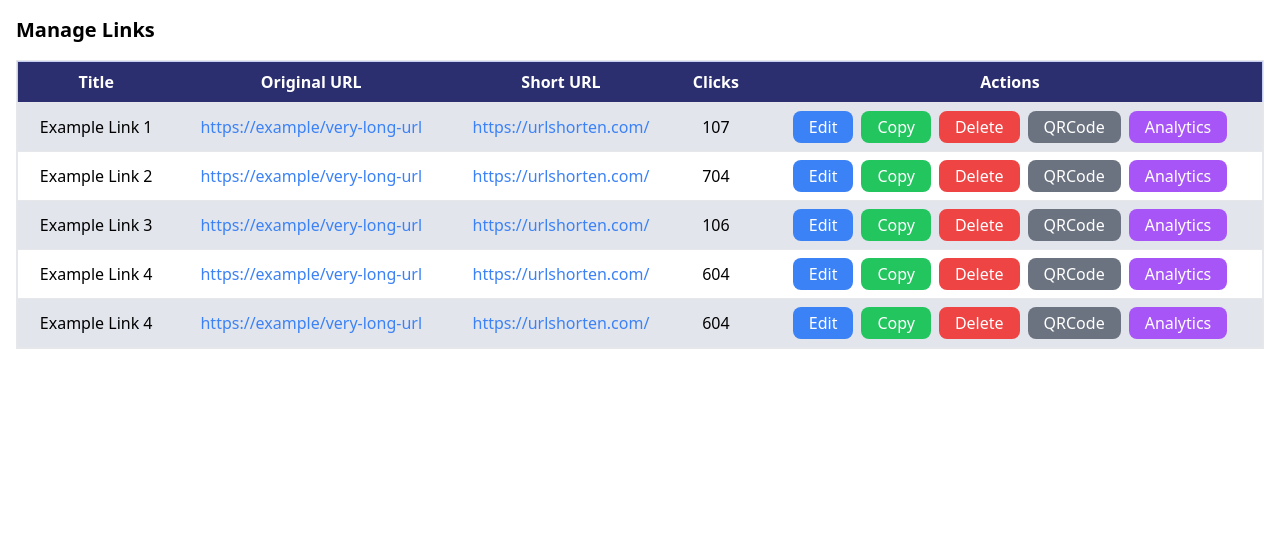
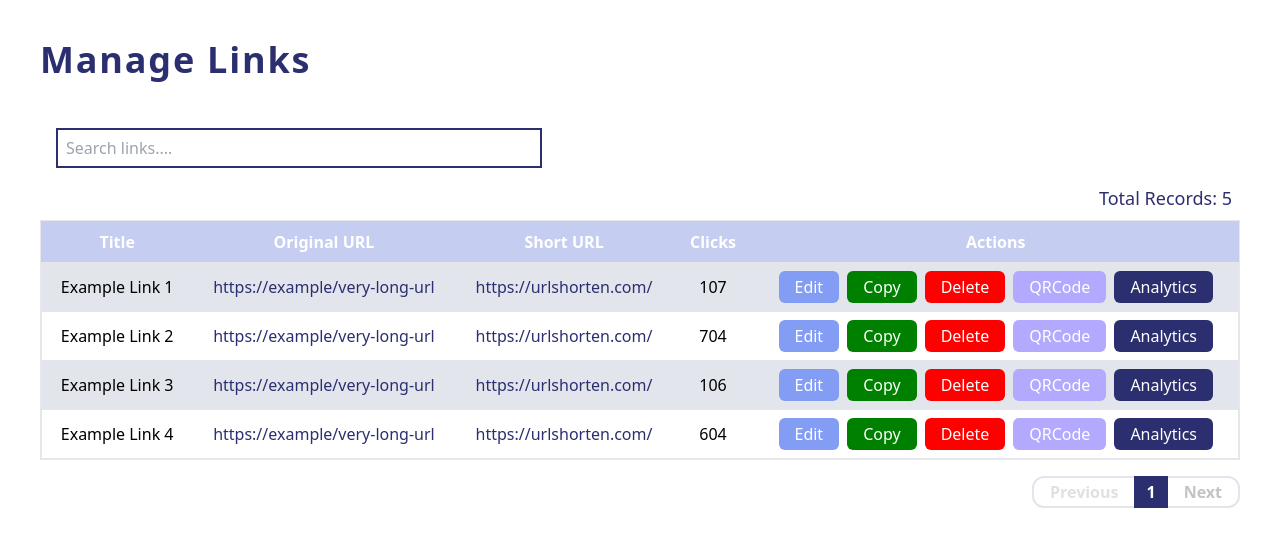
Before and after one commit to Atif409/url-shortner-frontend, a React (Vite) app: page /manage-links in a window 1280 px wide. Shown: the top 546 px of the page. Built offline with nearby package versions, Linux system fonts and the light colour scheme.

Commit message:
Created ManageLinks page

```diff
--- a/src/components/DateTimePicker.jsx
+++ b/src/components/DateTimePicker.jsx
@@ -21,6 +21,7 @@ const DateTimePicker = ({ disabled }) => {
         />
         <FontAwesomeIcon icon={faCalendarAlt} className="text-gray-500" />
       </div>
+
       <div className="flex items-center space-x-2">
         <DatePicker
           selected={selectedDate}
--- a/src/components/SideBar.jsx
+++ b/src/components/SideBar.jsx
@@ -57,7 +57,7 @@ const SideBar = () => {
 
   return (
     <div className=" grid grid-cols-12">
-      <nav className="bg-primary-b p-4 col-span-2">
+      <nav className="bg-primary-b p-4 lg:col-span-2 col-span-1">
         <ul>
           {sidebarItems.map((item, index) => (
             <li
--- a/src/pages/Analytics.jsx
+++ b/src/pages/Analytics.jsx
@@ -1,9 +1,74 @@
-import React from 'react'
+import React from 'react';
 
 const Analytics = () => {
+
+  const analyticsData = {
+
+    topPerformingDates: {
+      period: 'June 10, 2024 & July 05, 2024',
+      clicksScans: 40,
+      dateRange: 'July 10 - July 25, 2024',
+    },
+    topPerformingLocation: {
+      location: 'United Kingdom & United States',
+      clicksScans: 40,
+      dateRange: 'July 10 - July 25, 2024',
+    },
+    totalClicks: 3500,
+    geographicDistribution: 'US: 50%, UK: 20%, CA: 15%, Other: 15%',
+    deviceDistribution: 'Mobile: 60%, Desktop: 30%, Tablet: 10%',
+  };
+
   return (
-    <div>Analytics</div>
-  )
-}
+    <div className="p-8">
+      <div className="lg:pl-12 lg:pr-12">
+        <h2 className="text-4xl font-semibold mb-4 text-secondary-a tracking-wider ">Analytics</h2>
+        <h3 className="text-2xl font-medium mb-4 mt-4 text-secondary-a">Overview</h3>
+      </div>
 
-export default Analytics
+      <div className="grid md:grid-cols-2 grid-cols-1 gap-6 lg:pl-12 lg:pr-12">
+        {/* Top performing dates */}
+        <div className="bg-primary-b text-secondary-b p-6 rounded-md shadow-md lg:h-[200px]">
+          <h4 className="text-2xl font-semibold mb-2">Top performing dates</h4>
+          <div className="flex justify-center items-center flex-col">
+            <p className="text-lg">{analyticsData.topPerformingDates.period}</p>
+            <p className="text-lg mt-1">{analyticsData.topPerformingDates.clicksScans} clicks + scans</p>
+            <p className="text-lg mt-1">{analyticsData.topPerformingDates.dateRange}</p>
+          </div>
+        </div>
+
+        {/* Top performing location */}
+        <div className="bg-primary-b text-secondary-b p-6 rounded-md shadow-md">
+          <h4 className="text-2xl font-semibold mb-2">Top performing location</h4>
+          <div className="flex justify-center items-center flex-col">
+            <p className="text-lg">{analyticsData.topPerformingLocation.location}</p>
+            <p className="text-lg mt-1">{analyticsData.topPerformingLocation.clicksScans} clicks + scans</p>
+            <p className="text-lg mt-1">{analyticsData.topPerformingLocation.dateRange}</p>
+          </div>
+        </div>
+      </div>
+
+      <div className="grid md:grid-cols-3 grid-cols-1 gap-6 lg:pl-12 lg:pr-12 mt-8">
+        {/* Total clicks */}
+        <div className="bg-primary-b text-secondary-b p-6 rounded-md shadow-md flex flex-col justify-center items-center">
+          <p className="text-2xl">Total Clicks</p>
+          <p className="text-4xl font-bold mt-2">{analyticsData.totalClicks}</p>
+        </div>
+
+        {/* Geographic Distribution */}
+        <div className="bg-primary-b text-secondary-b p-6 rounded-md shadow-md flex flex-col justify-center items-center">
+          <p className="text-2xl">Geographic Distribution</p>
+          <p className="text-lg mt-2">{analyticsData.geographicDistribution}</p>
+        </div>
+
+        {/* Device Distribution */}
+        <div className="bg-primary-b text-secondary-b p-6 rounded-md shadow-md flex flex-col justify-center items-center">
+          <p className="text-2xl">Device Distribution</p>
+          <p className="text-lg mt-2">{analyticsData.deviceDistribution}</p>
+        </div>
+      </div>
+    </div>
+  );
+};
+
+export default Analytics;
--- a/src/pages/ManageLinks.jsx
+++ b/src/pages/ManageLinks.jsx
@@ -1,11 +1,18 @@
-import React from 'react';
+import { useState, useEffect } from 'react';
 import Table from '../components/Table';
 import Button from '../components/Button';
 import { NavLink } from 'react-router-dom';
+import Input from '../components/Input';
 
 const ManageLinks = () => {
+  const [records, setRecords] = useState(0);
+  const [link, setLink] = useState('');
+  const [currentPage, setCurrentPage] = useState(0);
+  const recordsPerPage = 4;
+
+  const handleLinkChange = (e) => setLink(e.target.value);
+
   const headers = ['Title', 'Original URL', 'Short URL', 'Clicks', 'Actions'];
-
   const data = [
     {
       title: 'Example Link 1',
@@ -32,24 +39,31 @@ const ManageLinks = () => {
       clicks: 604,
     },
     {
-      title: 'Example Link 4',
+      title: 'Example Link 5',
       originalUrl: 'https://example/very-long-url',
       shortUrl: 'https://urlshorten.com/',
       clicks: 604,
     },
   ];
 
+  useEffect(() => {
+    setRecords(data.length);
+  }, [data]);
+
+  const startIndex = currentPage * recordsPerPage;
+  const paginatedData = data.slice(startIndex, startIndex + recordsPerPage);
+
   const rowRenderer = (row, index) => {
     return (
       <>
         <td className="py-2 px-4 text-center">{row.title}</td>
         <td className="py-2 px-4 text-center">
-          <NavLink to={row.originalUrl} className="text-blue-500 hover:underline ">
+          <NavLink to={row.originalUrl} className="text-secondary-a hover:underline">
             {row.originalUrl}
           </NavLink>
         </td>
         <td className="py-2 px-4 flex justify-center items-center">
-          <NavLink href={row.shortUrl} className="text-blue-500 hover:underline">
+          <NavLink to={row.shortUrl} className="text-secondary-a  hover:underline">
             {row.shortUrl}
           </NavLink>
         </td>
@@ -57,29 +71,27 @@ const ManageLinks = () => {
         <td className="py-2 px-4 flex justify-center items-center space-x-2">
           <Button
             text="Edit"
-            className="bg-blue-500 text-white hover:bg-blue-600 rounded-lg h-8"
+            className="bg-primary-a text-secondary-b hover:opacity-75 rounded-md h-8"
             onClick={() => console.log('Edit clicked', index)}
           />
           <Button
             text="Copy"
-            className="bg-green-500 text-white hover:bg-green-600 rounded-lg h-8"
+            className="bg-[#008000] text-secondary-b hover:opacity-75 rounded-md h-8"
             onClick={() => console.log('Copy clicked', index)}
           />
           <Button
             text="Delete"
-            className="bg-red-500 text-white hover:bg-red-600 rounded-lg h-8"
+            className="bg-[#ff0000] text-secondary-b hover:opacity-65 rounded-md h-8"
             onClick={() => console.log('Delete clicked', index)}
           />
-
           <Button
             text="QRCode"
-            className="bg-gray-500 text-white hover:bg-gray-600  rounded-lg h-8"
+            className="bg-[#b3aaff] text-secondary-b hover:opacity-65 rounded-md h-8"
             onClick={() => console.log('QR Code clicked', index)}
           />
-
           <Button
             text="Analytics"
-            className="bg-purple-500 text-white hover:bg-purple-600 rounded-lg h-8"
+            className="bg-primary-b text-secondary-b hover:opacity-75 rounded-md h-8"
             onClick={() => console.log('Analytics clicked', index)}
           />
         </td>
@@ -88,16 +100,67 @@ const ManageLinks = () => {
   };
 
   return (
-    <div className="p-4">
-      <h2 className="text-xl font-semibold mb-4">Manage Links</h2>
-      <Table
-        headers={headers}
-        data={data}
-        rowRenderer={rowRenderer}
-        className="border"
-        headerClassName="bg-pink-300 text-blue-800"
-        rowClassName="border  "
-      />
+    <div className="p-2">
+      <h2 className="lg:text-4xl text-2xl font-semibold mb-4 text-secondary-a lg:pl-8 tracking-wider pt-8">
+        Manage Links
+      </h2>
+
+      <div className="lg:pl-12 lg:mt-12">
+        <Input
+          type="text"
+          value={link}
+          onChange={handleLinkChange}
+          placeholder="Search links...."
+          className="sm:w-[40%] w-[80%] h-10 border-2 pl-2 border-primary-b focus:outline-none focus:border-primary-a text-secondary-a hover:opacity-75"
+        />
+      </div>
+
+      <div className="flex flex-col items-center justify-center w-full">
+        <div className="flex justify-end items-end w-full lg:pr-10 pr-2">
+          <p className="text-lg text-secondary-a mt-4">Total Records: {records}</p>
+        </div>
+        <div className="w-full lg:pl-8 lg:pr-8 mt-2">
+          <Table
+            headers={headers}
+            data={paginatedData}
+            rowRenderer={rowRenderer}
+            className="border"
+            headerClassName="bg-primary-d text-[#2C2F6F]"
+            rowClassName="border"
+          />
+        </div>
+        <div className="flex justify-end mt-4 w-full lg:pr-8">
+          <div className="flex flex-row items-center border-2 border-primary-f  w-52 rounded-xl h-8">
+            <div
+              className={`hover:bg-primary-f rounded-tl-xl rounded-bl-xl ${
+                currentPage === 0 ? 'opacity-50 cursor-not-allowed' : ''
+              }`}
+            >
+              <Button
+                text="Previous"
+                className="m-0 text-secondary-c font-bold hover:text-secondary-a h-8"
+                onClick={() => setCurrentPage((prev) => Math.max(prev - 1, 0))}
+                disabled={currentPage === 0}
+              />
+            </div>
+            <span className="bg-primary-b w-12 h-8 text-center text-secondary-b place-content-center font-bold">
+              {currentPage + 1}
+            </span>
+            <div
+              className={`hover:bg-primary-f rounded-tr-xl rounded-br-xl ${
+                startIndex + recordsPerPage >= records ? 'opacity-50 cursor-not-allowed' : ''
+              }`}
+            >
+              <Button
+                text="Next"
+                className="m-0 text-secondary-c font-bold hover:text-secondary-a h-8"
+                onClick={() => setCurrentPage((prev) => (startIndex + recordsPerPage < records ? prev + 1 : prev))}
+                disabled={startIndex + recordsPerPage >= records}
+              />
+            </div>
+          </div>
+        </div>
+      </div>
     </div>
   );
 };
```
Also changed, not shown: src/components/Button.jsx (+15 -5 lines).
